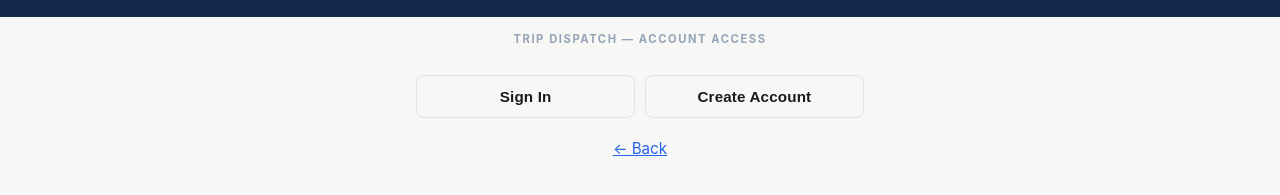
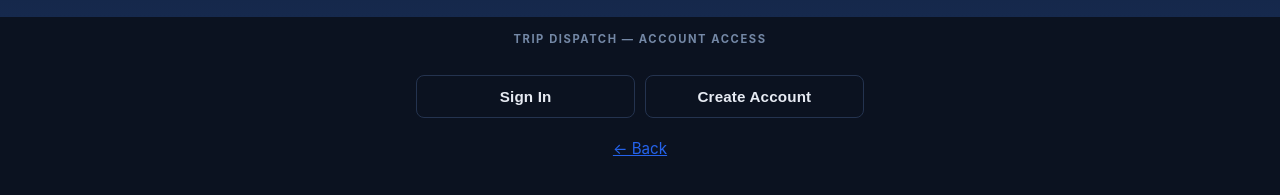
Before and after one commit to RJ323/bus-trip-dispatch-pages, a plain HTML site: page auth.html in a window 1280 px wide. Shown: the part 129-324 px from the top of the page. Drawn offline with nearby package versions, Linux system fonts and the light colour scheme.

Commit message:
Force dark theme site-wide instead of following OS light/dark preference
Synced from bus-trip-automation.

Co-Authored-By: Claude Sonnet 5 <noreply@anthropic.com>

```diff
--- a/auth.html
+++ b/auth.html
@@ -8,27 +8,17 @@
 <script src="https://cdn.jsdelivr.net/npm/@supabase/supabase-js@2"></script>
 <style>
   :root {
-    color-scheme: light dark;
+    color-scheme: dark;
     --ink: #0f1f3d;
     --ink-2: #16294d;
     --blue: #2563eb;
     --amber: #f59e0b;
-    --teal: #0d9488;
-    --paper: #f7f7f5;
-    --slate: #475569;
-    --slate-light: #94a3b8;
-    --card: #ffffff;
-    --card-border: #e2e2df;
-  }
-  @media (prefers-color-scheme: dark) {
-    :root {
-      --paper: #0b1220;
-      --card: #12203a;
-      --card-border: #24334f;
-      --slate: #b8c4d6;
-      --slate-light: #7488a6;
-      --teal: #2dd4bf;
-    }
+    --teal: #2dd4bf;
+    --paper: #0b1220;
+    --slate: #b8c4d6;
+    --slate-light: #7488a6;
+    --card: #12203a;
+    --card-border: #24334f;
   }
   * { box-sizing: border-box; }
   body {
@@ -36,10 +26,7 @@
     margin: 0;
     line-height: 1.45;
     background: var(--paper);
-    color: #1a1a1a;
-  }
-  @media (prefers-color-scheme: dark) {
-    body { color: #e7ebf3; }
+    color: #e7ebf3;
   }
   a { color: var(--blue); }
 
```
Also changed, not shown: home.html (+7 -19 lines), index.html (+1 -1 lines), intake.html (+7 -19 lines), privacy-policy.html (+1 -1 lines), respond.html (+7 -19 lines), scheduled-trips.html (+7 -19 lines), terms.html (+1 -1 lines).
